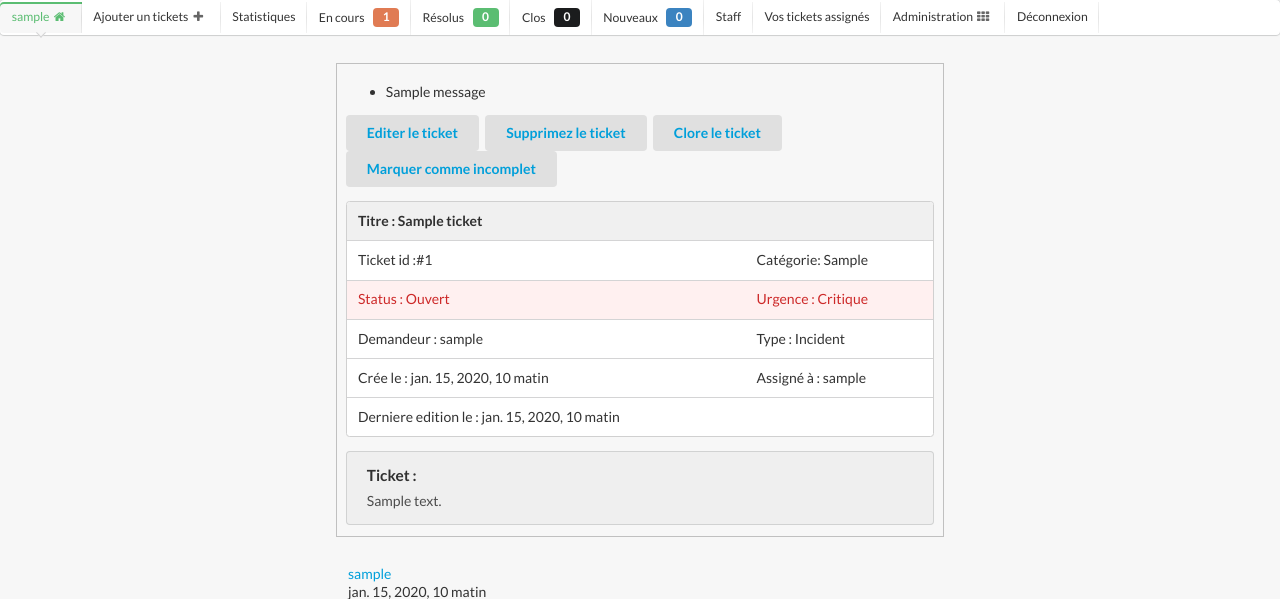
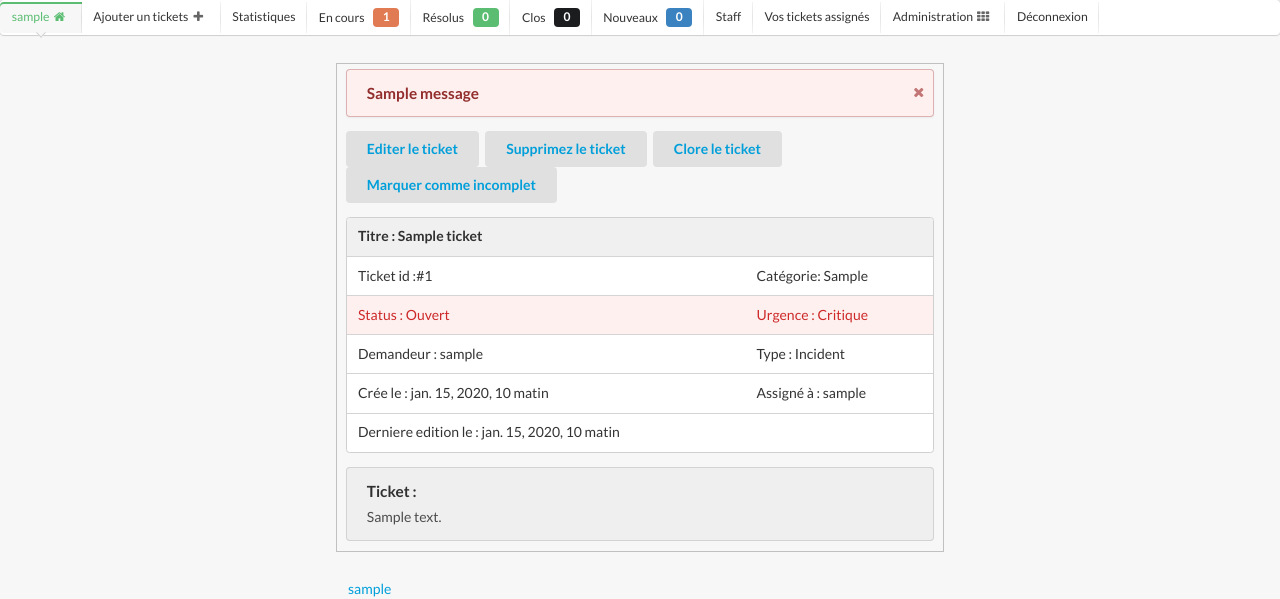
Before and after one commit to Houtmann/Aidez-moi, a Django app: a page that uses ticket/templates/ticket.html in a window 1280 px wide. Shown: the top 599 px of the page. Run offline with Django 3.2, Linux system fonts and the light colour scheme; a user stored in the database is signed in; tables that the repository leaves empty hold one stand-in row (values such as "Sample post"); one stand-in notice (Sample message) is shown.

Commit message:
Fix close tickets

```diff
--- a/ticket/forms.py
+++ b/ticket/forms.py
@@ -74,7 +74,7 @@ class TicketForm(forms.ModelForm):
         if Tickets.objects.filter(id=ticket_id).exists():
             if self.has_changed():
                 ticket = Tickets.objects.filter(pk=ticket_id)
-                print('coucou')
+
                 for field in self.changed_data:
                     oldvalue = ticket.values(field)
                     # column = Tickets._meta.get_field(field).verbose_name
--- a/ticket/templates/ticket.html
+++ b/ticket/templates/ticket.html
@@ -7,11 +7,12 @@
 <fieldset>
 
 {% if messages %}
-<ul class="messages">
+<div class="ui negative message">
+    <i class="close icon"></i>
     {% for message in messages %}
-    <li{% if message.tags %} class="{{ message.tags }}"{% endif %}>{{ message }}</li>
+    <div{% if message.tags %} class="header {{ message.tags }}"{% endif %}>{{ message }}</div>
     {% endfor %}
-</ul>
+</div>
 {% endif %}
 
 
--- a/ticket/views/tickets.py
+++ b/ticket/views/tickets.py
@@ -275,5 +275,11 @@ def close_ticket(request, id):
         ticket.save()
         return redirect('/ticket/id=%s' % (id))
     else:
-        messages.warning(request, _('Vous devez clore le ticket {0}').format(ticket.depends_on))
-        return redirect('/ticket/id=%s' % (id))
+        ticket_depend = Tickets.objects.get(pk=ticket.depends_on)
+        if ticket_depend.status == 'CLOSED':
+            ticket.status = 'CLOSED'
+            ticket.save()
+            return redirect('/ticket/id=%s' % (id))
+        else:
+            messages.warning(request, _('Vous devez clore le ticket {0}').format(ticket.depends_on))
+            return redirect('/ticket/id=%s' % (id))
```
